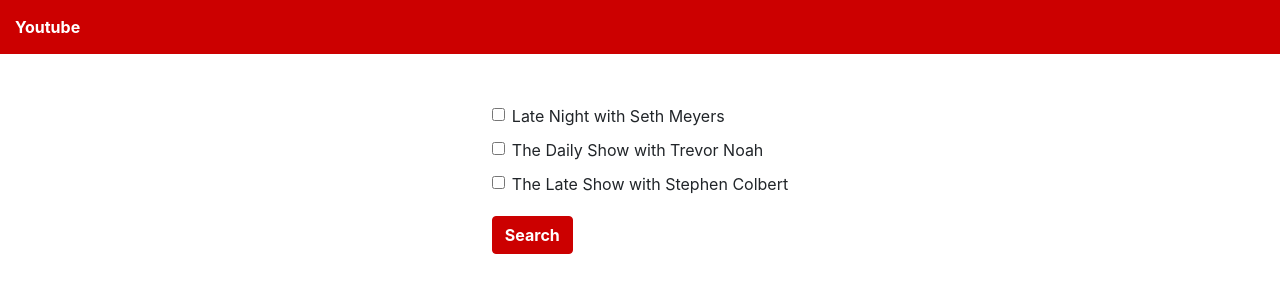
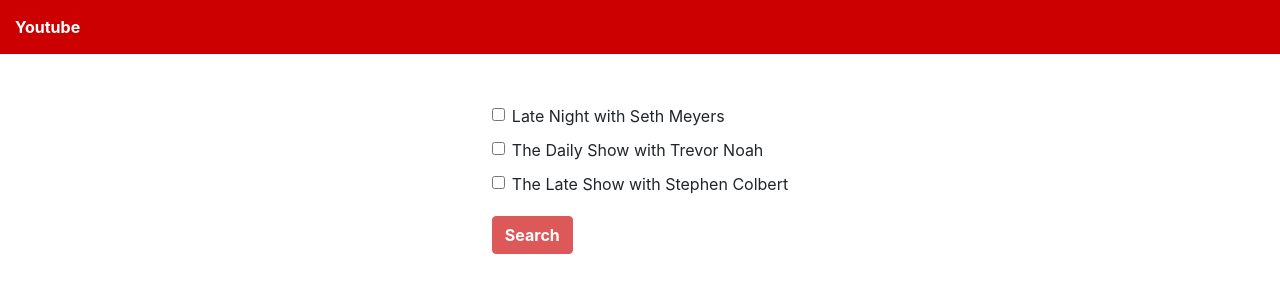
Before and after one commit to diasraphael/youtube-react, a React (Create React App) app: page / in a window 1280 px wide. Shown: the top 300 px of the page. Built offline with nearby package versions, Linux system fonts and the light colour scheme.

Commit message:
Enable and disable search button based on selection

```diff
--- a/src/Search/Search.js
+++ b/src/Search/Search.js
@@ -5,7 +5,8 @@
   constructor (props) {
     super(props)
     this.state = {
-      selectedCheckboxes: new Set()
+      selectedCheckboxes: new Set(),
+      disabled: true
     }
     this.handleSearchMovies = this.handleSearchMovies.bind(this);
   }
@@ -16,6 +17,7 @@
     } else {
       this.state.selectedCheckboxes.add(label);
     }
+    this.state.selectedCheckboxes.size > 0 ? this.setState({disabled: false}) : this.setState({disabled: true});
   }
 
   handleSearchMovies = () => {
@@ -40,7 +42,7 @@
         <div className="row column-dir">
           <div className="center">
               {this.createCheckboxes()}
-              <button className="btn btn-primary" onClick={this.handleSearchMovies}>Search</button>
+              <button className="btn btn-primary" disabled={this.state.disabled} onClick={this.handleSearchMovies}>Search</button>
           </div>
         </div>
       </div>
```
Also changed, not shown: 1 other file (tests, documents, lock files or other folders).
